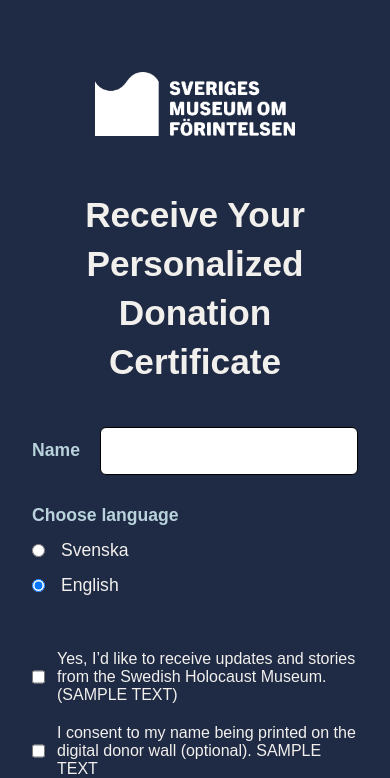
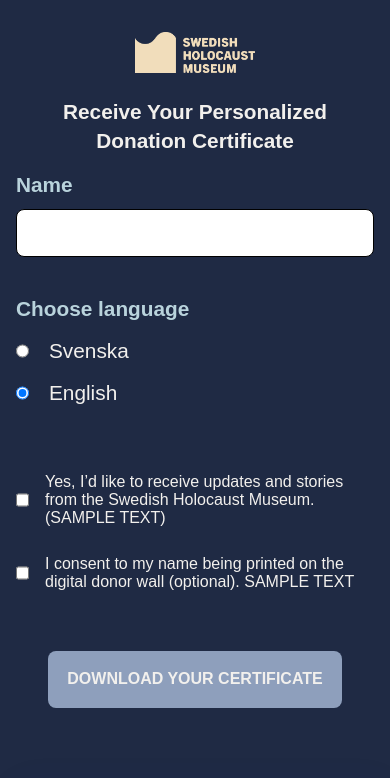
Before and after one commit to minzikimi/fundraiser, a React (Vite) app: page /personal-diploma in a window 390 px wide. Shown: the top 778 px of the page. Built offline with nearby package versions, Linux system fonts and the light colour scheme.

Commit message:
change style

```diff
--- a/src/components/Certificate/Certificate.jsx
+++ b/src/components/Certificate/Certificate.jsx
@@ -29,6 +29,7 @@ const Certificate = ({
      </div>
       <div className={styles.date}>Date: {date}</div>
     </div>
+
   </div>
 );
 
--- a/src/components/Certificate/Certificate.module.css
+++ b/src/components/Certificate/Certificate.module.css
@@ -14,7 +14,7 @@
   box-shadow: 0 8px 32px rgba(26,35,126,0.15);
   color: #1a237e;
   overflow: hidden;
-  /* font-family: 'Georgia', serif; */
+  font-family: 'Georgia', serif;
 }
 
 .certificate::before {
@@ -41,7 +41,7 @@
 }
 
 .certificate-header h1 {
-  /* font-family: 'Georgia', serif; */
+  font-family: 'Georgia', serif;
   font-size: 2.5em;
   color: #1a237e;
   margin: 0;
@@ -65,7 +65,7 @@
   color:#1f2a44;
   margin-top: 0;
   margin-bottom: 18px;
-  /* font-family: 'Georgia', serif; */
+  font-family: 'Georgia', serif;
   font-weight: 700;
   letter-spacing: 1px;
 }
--- a/src/pages/ThankYou/PersonalDiploma.jsx
+++ b/src/pages/ThankYou/PersonalDiploma.jsx
@@ -1,7 +1,7 @@
 import React, { useState, useRef } from 'react';
 import html2pdf from 'html2pdf.js';
 import styles from './PersonalDiploma.module.css';
-import logo from "../../assets/images/white-logo.png";
+import logo from "../../assets/images/smf-logo.png";
 import Certificate from "../../components/Certificate/Certificate";
 import Button from '../../components/Button/Button';
 
@@ -77,7 +77,7 @@ import Button from '../../components/Button/Button';
         I consent to my name being printed on the digital donor wall (optional). SAMPLE TEXT
       </label>
 
-      <Button className={styles.button} onClick={handleDownload}>Download Your Certificate</Button>
+      <Button className={styles.button} onClick={handleDownload}>DOWNLOAD YOUR CERTIFICATE</Button>
        <div style={{ display: 'inline-block', width: '100%' }} ref={certificateRef}>
         <Certificate donorName={name.trim() !== "" ? name : "Anonymous"} />
       </div>
--- a/src/pages/ThankYou/PersonalDiploma.module.css
+++ b/src/pages/ThankYou/PersonalDiploma.module.css
@@ -6,95 +6,132 @@
   flex-direction: column;
   align-items: center;
   justify-content: center;
-  padding: 2rem;
-  font-family: var(--font-sans);
+  padding: 3rem;
+  font-family: 'Arial', sans-serif;
   color: white;
   margin: 0 auto;
 }
 
 .logo {
-  width: 200px;
-  margin-top: 40px;
+  width: 260px;
+  margin-top: 60px;
+  filter: invert(100%);
 }
 
 h2 {
   color: #f2f0ed;
-  font-size: 2.2rem;
+  font-size: 2.8rem;
   font-weight: bold;
   text-align: center;
-  margin-top: 50px;
-  margin-bottom: 40px;
+  margin-top: 60px;
+  margin-bottom: 50px;
   line-height: 1.4;
 }
+
 .nameForm {
   width: 100%;
   display: flex;
   flex-direction: row;
-  max-width: 500px;
+  max-width: 700px;
   align-items: baseline;
-  gap: 20px;
+  gap: 28px;
 }
 
 .nameForm label {
-  justify-items: center;
   font-weight: 600;
   color: #B9D3DC;
-  font-size: 1.1rem;
-
+  font-size: 1.3rem;
 }
 
 .input {
-  padding: 14px 16px;
-  font-size: 1rem;
+  padding: 18px 20px;
+  font-size: 1.3rem;
   border: 1px solid;
-  border-radius: 6px;
-  width: 600px;
+  border-radius: 8px;
+  width: 60%;
 }
 
 .language {
   width: 100%;
-  max-width: 500px;
-  margin-bottom: 40px;
-  margin-top: 30px;
-  gap: 16px;
+  max-width: 700px;
+  margin-bottom: 50px;
+  margin-top: 40px;
+  gap: 20px;
 }
 .language p {
-  font-size: 1.1rem;
+  font-size: 1.3rem;
   font-weight: 600;
   color: #B9D3DC;
-  margin-bottom: 14px;
+  margin-bottom: 18px;
 }
 
 .language label {
   display: flex;
-  font-size: 1.1rem;
+  font-size: 1.3rem;
   color: #f2f0ed;
-  margin-bottom: 14px;
-  gap: 16px;
+  margin-bottom: 18px;
+  gap: 20px;
 }
 .checkbox {
   width: 100%;
-  max-width: 500px;
-  font-size: 1rem;
+  max-width: 700px;
+  font-size: 1.2rem;
   color: #f2f0ed;
-  margin-bottom: 20px;
+  margin-bottom: 28px;
   display: flex;
-  gap: 12px;
+  gap: 16px;
 }
 
-.button {
-  width: 100%;
-  max-width: 500px;
-  background-color: #B9D3DC;
-  color: #061127;
-  border: none;
-  padding: 18px;
-  font-weight: bold;
-  border-radius: 8px;
-  font-size: 1.15rem;
-  cursor: pointer;
-  margin-top: 28px;
-  text-transform: uppercase;
-  letter-spacing: 1px;
+/* Tablet: 768px */
+@media (max-width: 768px) {
+  .container {
+    padding: 2rem;
+  }
+  .logo {
+    width: 180px;
+    margin-top: 30px;
+  }
+  h2 {
+    font-size: 2rem;
+    margin-top: 40px;
+    margin-bottom: 30px;
+  }
+  .nameForm,
+  .language,
+  .checkbox {
+    max-width: 90vw;
+  }
+  .input {
+    width: 100%;
+    font-size: 1.1rem;
+    padding: 14px 12px;
+  }
+}
 
+/* Mobile: 390px */
+@media (max-width: 430px) {
+  .container {
+    padding: 1rem;
+  }
+  .logo {
+    width: 120px;
+    margin-top: 16px;
+  }
+  h2 {
+    font-size: 1.3rem;
+    margin-top: 20px;
+    margin-bottom: 18px;
+  }
+  .nameForm {
+    flex-direction: column;
+    gap: 12px;
+    max-width: 100vw;
+  }
+  .input,
+  .language,
+  .checkbox {
+    width: 100%;
+    max-width: 100vw;
+    font-size: 1rem;
+  }
 }
```
